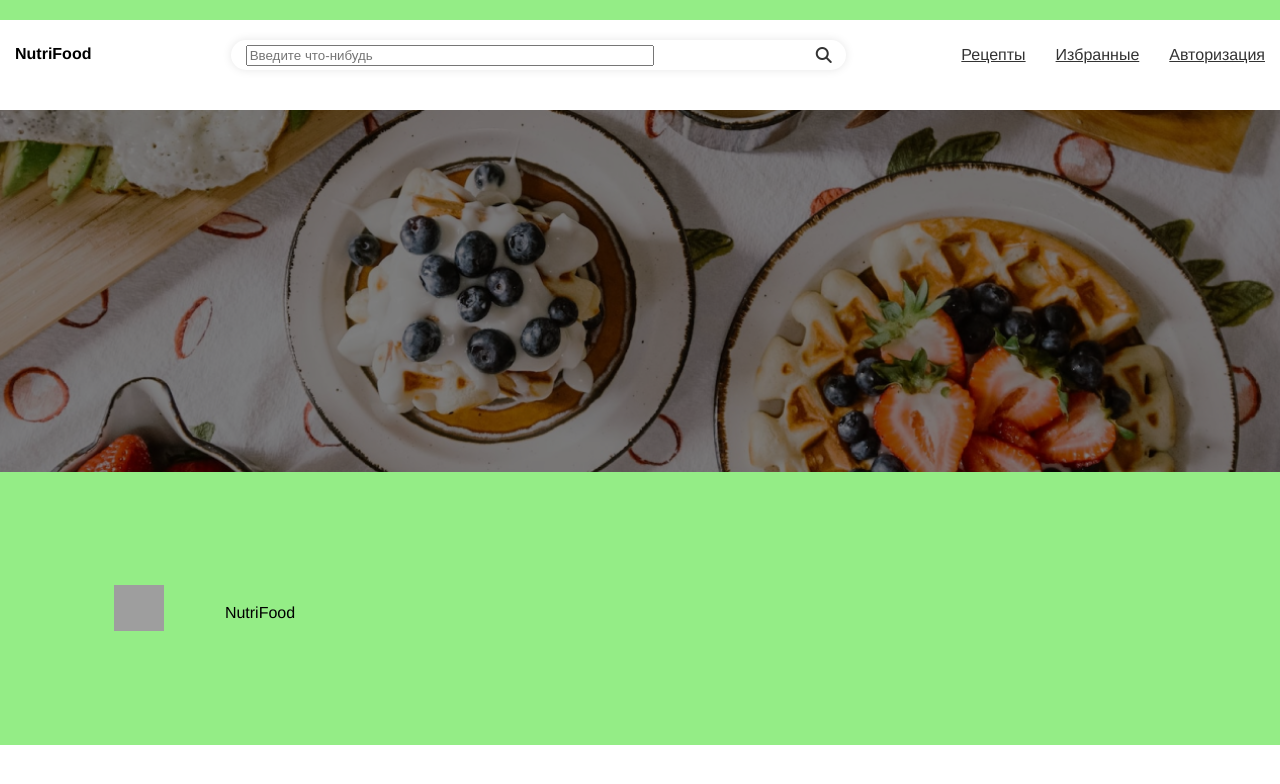
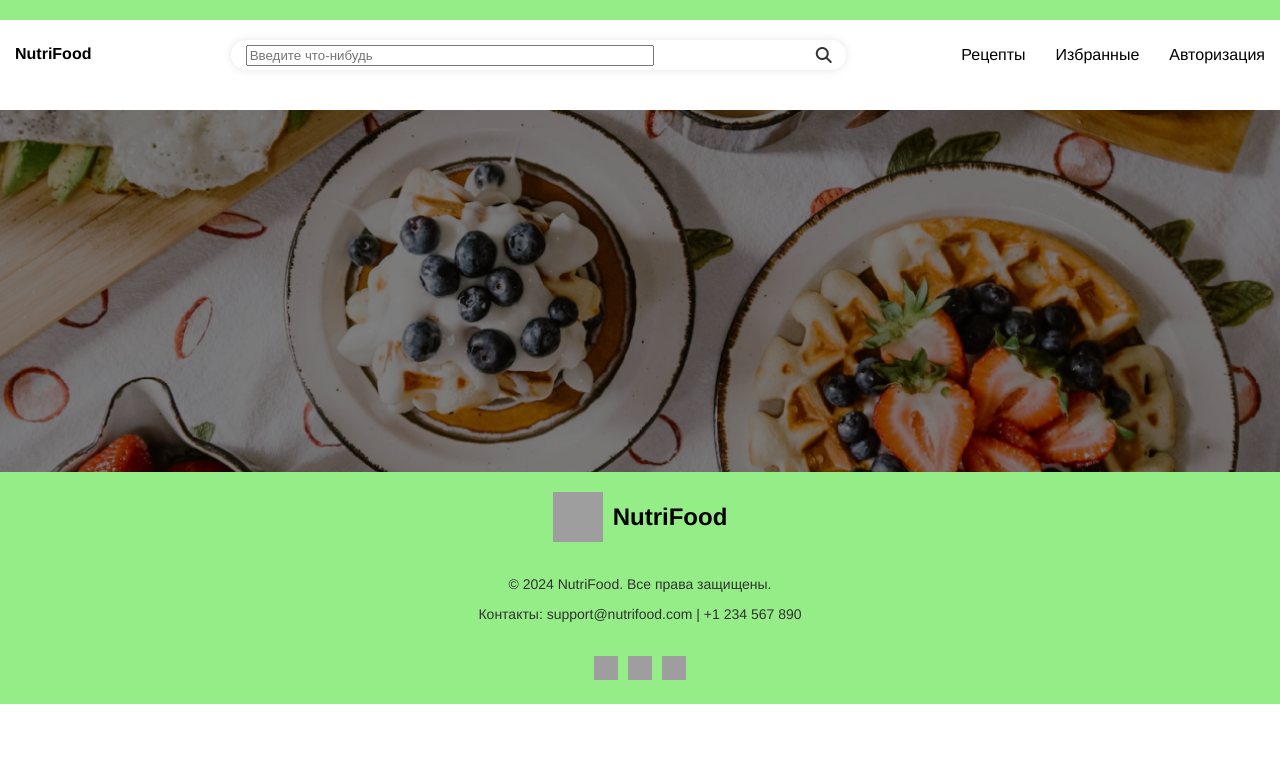
Before and after one commit to teicora/web_project, a Flask app: page /recipes in a window 1280 px wide. Shown: the top 784 px of the page. Run offline with Flask 3, Linux system fonts and the light colour scheme; parts of the project's set-up code (start-up, migrations or seed data) failed here and were passed over; some libraries are stand-ins or nearby versions; grey boxes are pictures that could not be loaded.

Commit message:
fixed missing commit

```diff
--- a/app.py
+++ b/app.py
@@ -30,8 +30,8 @@ def create_app():
     from admin import admin as admin_blueprint
     from main import main as main_blueprint
 
-    app.register_blueprint(auth_blueprint, url_prefix='/auth')
-    app.register_blueprint(admin_blueprint, url_prefix='/admin')
+    app.register_blueprint(auth_blueprint)
+    app.register_blueprint(admin_blueprint)
     app.register_blueprint(main_blueprint)
 
     return app
--- a/static/style.css
+++ b/static/style.css
@@ -3,12 +3,16 @@
 
 body {
   font-family: "Inter-Bold", Helvetica;
+  background-color: #ffffff;
+  margin: 0; /* Убирает отступы по краям */
+  padding: 0; /* Убирает внутренние отступы */
+  overflow-x: hidden; /* Убирает горизонтальную прокрутку */
+  height: 100%; /* Страница занимает всю высоту экрана */
+  display: flex; /* Используем Flexbox для организации */
+  flex-direction: column; /* Контент выстраивается вертикально */
+}
 
-  background-color: #ffffff;
-  margin: 0;
-  padding: 0;
-  overflow-x: hidden;
-}
+
 
 /* endbody */
 
@@ -38,6 +42,11 @@ body {
   height: 20px;
   position: relative;
   font-weight: bold;
+}
+
+.header a {
+  text-decoration: none; /* Убирает подчеркивание */
+  color: black; /* Устанавливает черный цвет */
 }
 
 .search-bar {
@@ -74,85 +83,78 @@ input {
   align-items: center;
 }
 
-.navigation a {
+/* .navigation a {
   font-size: 16px;
   color: #333333;
-}
+} */
 
 /* endheader */
 
 /* footer */
 
+.wrapper {
+  flex: 1; /* Занимает оставшееся пространство */
+  display: flex;
+  flex-direction: column;
+}
+
 .footer {
-  position: absolute;
+  background-color: var(--yellow-300); /* Цвет фона футера */
+  color: #000; /* Цвет текста */
+  padding: 20px 0; /* Отступы сверху и снизу */
+  text-align: center;
   width: 100%;
-  height: 273px;
-  left: 0;
-  background-color: var(--yellow-300);
+  flex-shrink: 0; /* Гарантия, что футер не сжимается */
+}
+
+.footer-content {
+  max-width: 1200px; /* Максимальная ширина контента футера */
+  margin: 0 auto; /* Центрируем футер */
+  display: flex; /* Используем флекс для размещения элементов */
+  flex-direction: column; /* Элементы располагаются вертикально */
+  align-items: center;
+  gap: 20px;
 }
 
 .logo-2 {
-  width: 292px;
-  height: 56px;
-  top: 113px;
-  left: 114px;
-  position: absolute;
   display: flex;
   align-items: center;
-  justify-content: center;
+  gap: 10px;
 }
 
-.text-wrapper-9 {
-  width: 177px;
-  height: 47px;
-  flex-shrink: 0;
-  padding: 20px;
-
+.text-wrapper-4 {
+  font-family: "Inter-Bold", Helvetica;
+  font-size: 24px;
+  font-weight: bold;
   color: #000;
-  font-family: "Inter-Regular";
-  font-size: 38.897px;
-  font-style: normal;
-  font-weight: 700;
-  line-height: normal;
 }
 
 .icon-2 {
-  position: absolute;
   width: 50px;
-  height: 46px;
-  top: 0;
-  left: 0;
+  height: 50px;
 }
 
 .footer-info {
-  position: absolute;
-  width: 251px;
-  height: 111px;
-  top: 88px;
-  left: 1126px;
+  font-family: "Inter-Regular", Helvetica;
+  font-size: 14px;
+  color: #333;
+  text-align: center;
 }
 
-.icons {
-  position: absolute;
-  width: 235px;
-  height: 50px;
-  top: 61px;
-  left: 14px;
+.social-icons {
+  display: flex;
+  gap: 10px;
 }
 
-.text-wrapper-5 {
-  position: absolute;
-  width: 248px;
-  top: 0;
-  left: 0;
-  font-family: "Inter-SemiBold", Helvetica;
-  font-weight: 600;
-  color: var(--neutral-950);
-  font-size: 26px;
-  letter-spacing: 0;
-  line-height: normal;
+.social-icons a img {
+  width: 24px;
+  height: 24px;
+  transition: transform 0.3s ease; /* Добавляем анимацию при наведении */
 }
 
+.social-icons a:hover img {
+  transform: scale(1.1); /* Увеличение иконки при наведении */
+}
 /* endfooter */
 
 /* banner */
--- a/templates/home.html
+++ b/templates/home.html
@@ -9,7 +9,9 @@
   <body>
     {% block header %}
     <div class="header">
-      <div class="logo">NutriFood</div>
+      <div class="logo">
+        <a href="/">NutriFood</a>
+      </div>
       <div class="search-bar">
         <input type="text" placeholder="Введите что-нибудь">
       </div>
@@ -64,12 +66,24 @@
     {% endblock %}
     {% block footer %}
     <footer class="footer">
-      <div class="logo-2">
-        <div class="text-wrapper-4">NutriFood</div>
-        <img class="icon-2" src="img/image.svg" />
+      <div class="footer-content">
+        <div class="logo-2">
+          <img class="icon-2" src="img/image.svg" alt="NutriFood Logo">
+          <div class="text-wrapper-4">NutriFood</div>
+        </div>
+        <div class="footer-info">
+          <p>© 2024 NutriFood. Все права защищены.</p>
+          <p>Контакты: support@nutrifood.com | +1 234 567 890</p>
+        </div>
+        <div class="social-icons">
+          <a href="#"><img src="img/facebook-icon.svg" alt="Facebook"></a>
+          <a href="#"><img src="img/twitter-icon.svg" alt="Twitter"></a>
+          <a href="#"><img src="img/instagram-icon.svg" alt="Instagram"></a>
+        </div>
       </div>
     </footer>
-    {% endblock %}
+{% endblock %}
+
   </body>
 </html>
 
--- a/templates/login.html
+++ b/templates/login.html
@@ -11,7 +11,7 @@
 <div class="login">
     <img src="static\images\banner_login.png" />
     <div class="frame">
-        <form method="POST" action="{{ url_for('main.login') }}">
+        <form method="POST" action="{{ url_for('auth.login') }}">
             <label for="username">Username:</label>
             <input type="text" id="username" name="username" required><br>
             <label for="password">Password:</label>
--- a/templates/register.html
+++ b/templates/register.html
@@ -6,7 +6,7 @@
     <title>Document</title>
 </head>
 <body>
-    <form method="POST" action="{{ url_for('main.register') }}">
+    <form method="POST" action="{{ url_for('auth.register') }}">
         <label for="username">Username:</label>
         <input type="text" id="username" name="username" required>
 
```
Also changed, not shown: recipes.py (added, +23 -0 lines), templates/add_recipe.html (+44 -0 lines), main.py (line endings or trailing spaces), 3 other files.
